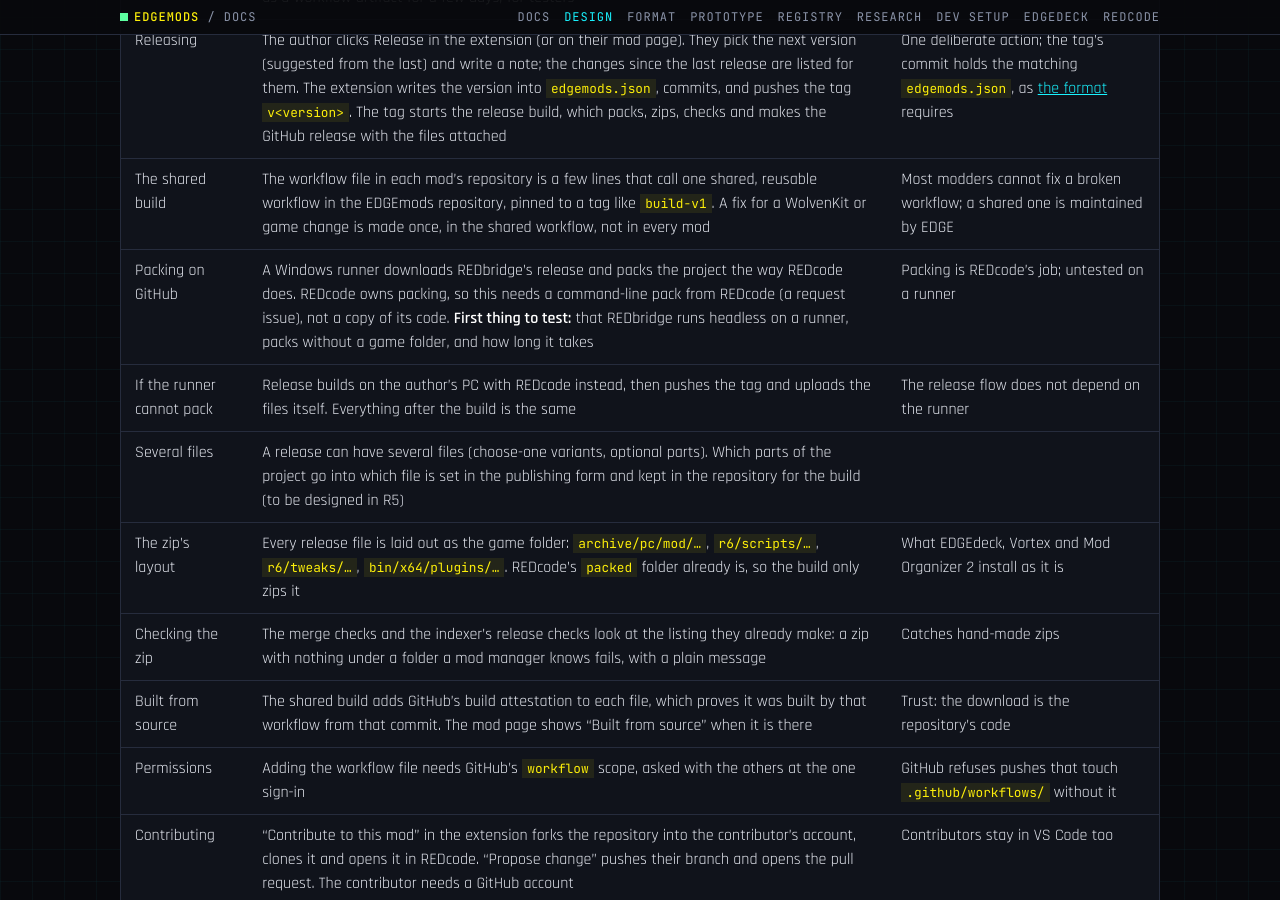
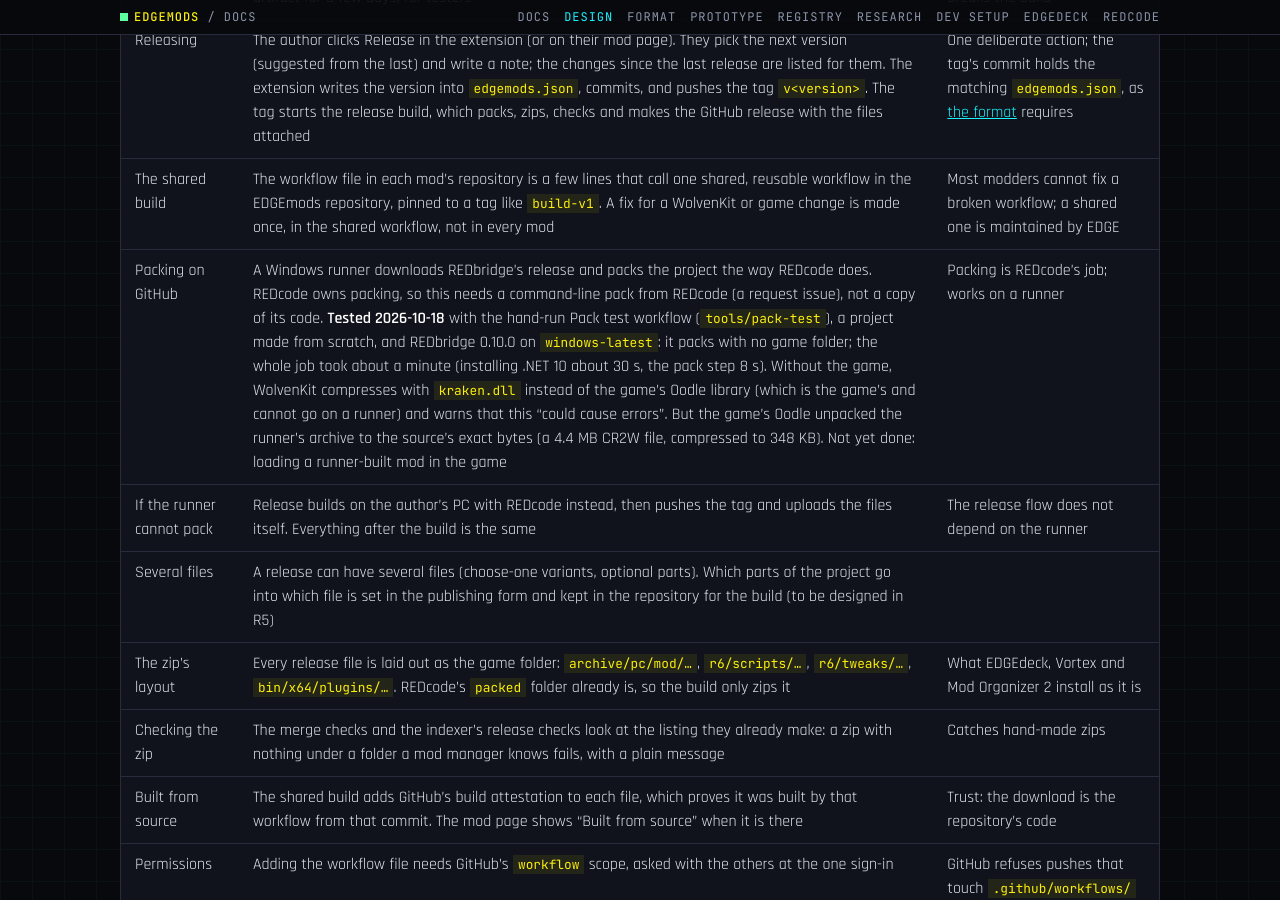
Before and after one commit to Edgemodders/EDGEmods, a Jekyll site: the page built from docs/design.md, in a window 1280 px wide and 900 px high, scrolled down 5967 px. Built offline with Jekyll 4.4.1, drawn with Linux system fonts in a browser that asks for light colours; our own code applies the rules of GitHub Pages for plain Markdown files.

Commit message:
Design: REDbridge packs on a GitHub runner without the game; Kraken output reads back with the game's Oodle
Co-Authored-By: Claude Opus 5.5 <noreply@anthropic.com>

```diff
--- a/docs/design.md
+++ b/docs/design.md
@@ -114,7 +114,7 @@ One approval is enough (proposed, from GitHub's documentation): GitHub's sign-in
 | Builds on push | A push to `main`, and every pull request, runs a build check: pack, zip, check the zip. It never makes a release. The extension shows the result beside the mod in My mods; the zip is kept as a workflow artifact for a few days, for testers | The author and contributors find out at once if a change breaks the build |
 | Releasing | The author clicks Release in the extension (or on their mod page). They pick the next version (suggested from the last) and write a note; the changes since the last release are listed for them. The extension writes the version into `edgemods.json`, commits, and pushes the tag `v<version>`. The tag starts the release build, which packs, zips, checks and makes the GitHub release with the files attached | One deliberate action; the tag's commit holds the matching `edgemods.json`, as [the format](manifest.html) requires |
 | The shared build | The workflow file in each mod's repository is a few lines that call one shared, reusable workflow in the EDGEmods repository, pinned to a tag like `build-v1`. A fix for a WolvenKit or game change is made once, in the shared workflow, not in every mod | Most modders cannot fix a broken workflow; a shared one is maintained by EDGE |
-| Packing on GitHub | A Windows runner downloads REDbridge's release and packs the project the way REDcode does. REDcode owns packing, so this needs a command-line pack from REDcode (a request issue), not a copy of its code. **First thing to test:** that REDbridge runs headless on a runner, packs without a game folder, and how long it takes | Packing is REDcode's job; untested on a runner |
+| Packing on GitHub | A Windows runner downloads REDbridge's release and packs the project the way REDcode does. REDcode owns packing, so this needs a command-line pack from REDcode (a request issue), not a copy of its code. **Tested 2026-10-18** with the hand-run Pack test workflow (`tools/pack-test`), a project made from scratch, and REDbridge 0.10.0 on `windows-latest`: it packs with no game folder; the whole job took about a minute (installing .NET 10 about 30 s, the pack step 8 s). Without the game, WolvenKit compresses with `kraken.dll` instead of the game's Oodle library (which is the game's and cannot go on a runner) and warns that this "could cause errors". But the game's Oodle unpacked the runner's archive to the source's exact bytes (a 4.4 MB CR2W file, compressed to 348 KB). Not yet done: loading a runner-built mod in the game | Packing is REDcode's job; works on a runner |
 | If the runner cannot pack | Release builds on the author's PC with REDcode instead, then pushes the tag and uploads the files itself. Everything after the build is the same | The release flow does not depend on the runner |
 | Several files | A release can have several files (choose-one variants, optional parts). Which parts of the project go into which file is set in the publishing form and kept in the repository for the build (to be designed in R5) | |
 | The zip's layout | Every release file is laid out as the game folder: `archive/pc/mod/…`, `r6/scripts/…`, `r6/tweaks/…`, `bin/x64/plugins/…`. REDcode's `packed` folder already is, so the build only zips it | What EDGEdeck, Vortex and Mod Organizer 2 install as it is |
```
Also changed, not shown: CLAUDE.md (+1 -1 lines).
